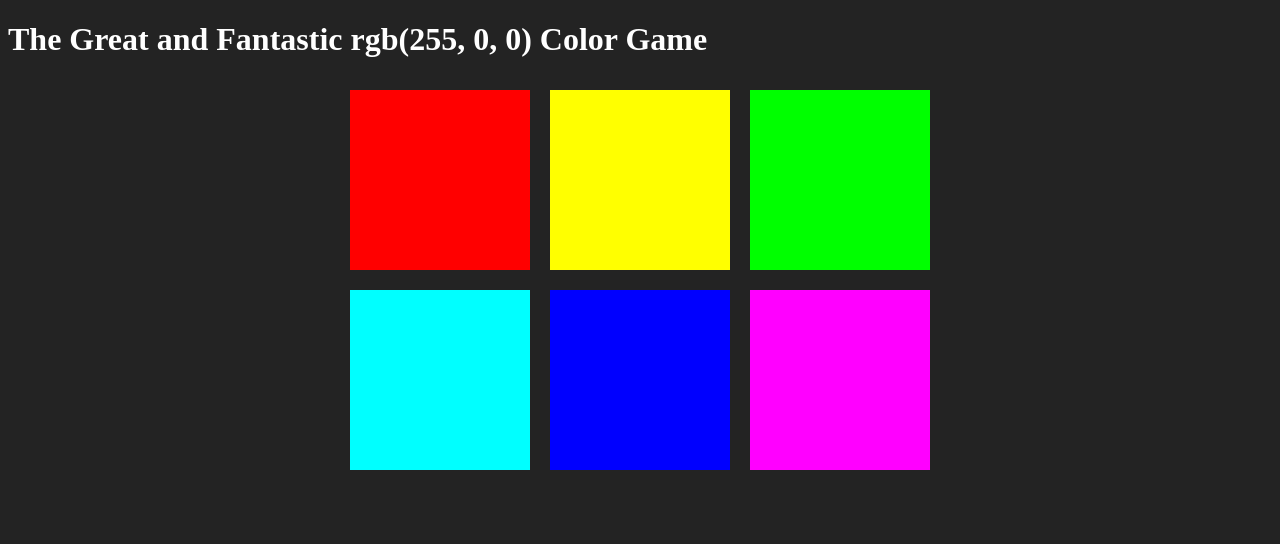
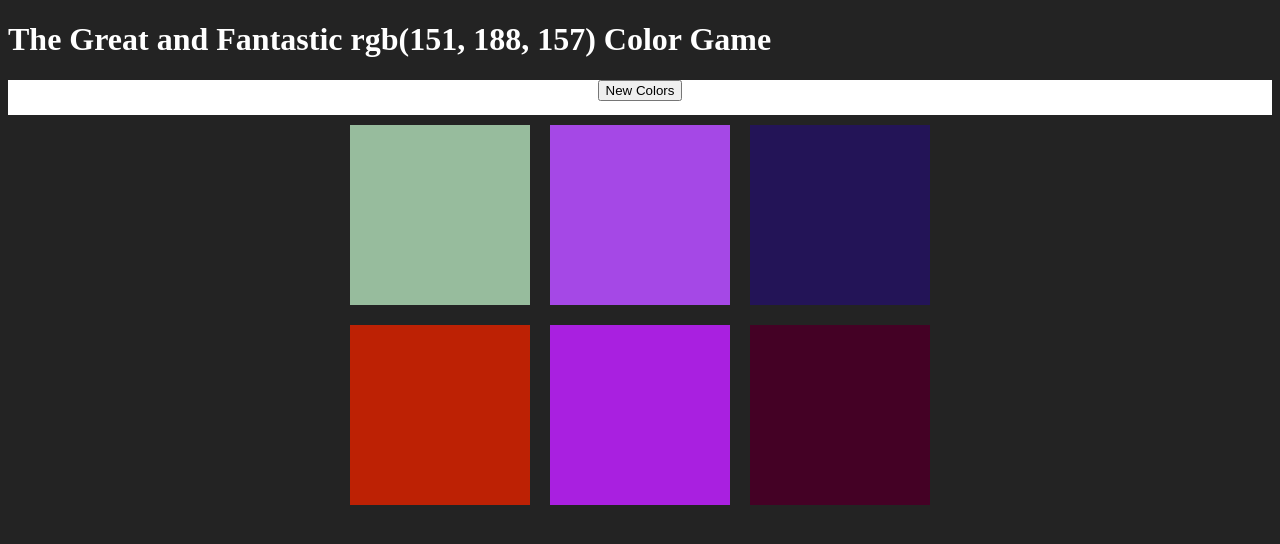
Before and after one commit to lucneesby/color_guessing_game, a plain HTML site: page index.html in a window 1280 px wide. Drawn offline with Linux system fonts and the light colour scheme.

Commit message:
Added button to refresh color swatches

```diff
--- a/index.html
+++ b/index.html
@@ -7,7 +7,8 @@
 <body>
 <h1>The Great and Fantastic <span id="colorDisplay">RGB</span> Color Game</h1>
 
-<div>
+<div id="stripe">
+	<button id="reset">New Colors</button>
 	<span id="message"></span>
 </div>
 
--- a/main.css
+++ b/main.css
@@ -19,6 +19,10 @@ h1 {
 	color: white;
 }
 
-span {
-	color: white;
+
+#stripe {
+	background-color:white;
+	height:35px;
+	text-align: center;
+	color: black;
 }
--- a/main.js
+++ b/main.js
@@ -1,16 +1,29 @@
-var colors = [
-"rgb(255, 0, 0)",
-"rgb(255, 255, 0)",
-"rgb(0, 255, 0)",
-"rgb(0, 255, 255)",
-"rgb(0, 0, 255)",
-"rgb(255, 0, 255)"
-]
 
+
+var colors = generateRandomColors(6);
 var squares = document.querySelectorAll(".square");
 var pickedColor	= pickColor();
 var colorDisplay = document.querySelector("#colorDisplay");
 var messageDisplay = document.querySelector("#message");
+var h1 = document.querySelector("h1");
+var resetButton = document.querySelector("#reset");
+
+resetButton.addEventListener("click", function(){
+	//change button to "New Colors"
+	resetButton.textContent = "New Colors";
+	//generate all colors
+	colors = generateRandomColors(6);
+	//pick new random color of array
+	pickedColor = pickColor();
+	//change color display to math picked color
+	colorDisplay.textContent = pickedColor;
+	//change colors of squares
+	for (i=0;i<squares.length;i++) {
+		squares[i].style.backgroundColor = colors[i];
+	}
+	//reset h1
+	h1.style.backgroundColor = "#232323";
+});
 
 colorDisplay.textContent = pickedColor;
 
@@ -26,6 +39,9 @@ for(i=0; i<squares.length; i++) {
 		if (clickedBackground === pickedColor) {
 			messageDisplay.textContent = "Correct";
 			changeColor(pickedColor);
+			h1.style.backgroundColor = "green";
+			//change button to "play again?"
+			resetButton.textContent = "Play Again?";
 		} else {
 			this.style.backgroundColor = "#232323";
 			messageDisplay.textContent = "Try Again";
@@ -48,3 +64,25 @@ function pickColor() {
 	var randomNum = Math.floor(Math.random() * colors.length);
 	return colors[randomNum];
 }
+
+function generateRandomColors(num) {
+	//make array
+	var arr = [];
+	//repeat num times
+	for (i=0;i<num;i++) {
+		arr.push(randomColor());
+		//add num random colors to array
+	}
+	//return array at very end
+	return arr;
+}
+
+function randomColor() {
+	//get a "red" from 0 - 255
+	var red = Math.floor(Math.random() * 256);
+	//get a "green" from 0 - 255
+	var green = Math.floor(Math.random() * 256);
+	//get a "blue" from 0 - 255
+	var blue = Math.floor(Math.random() * 256);
+	return "rgb(" + red + ", " + green + ", " + blue +")";
+}
```
